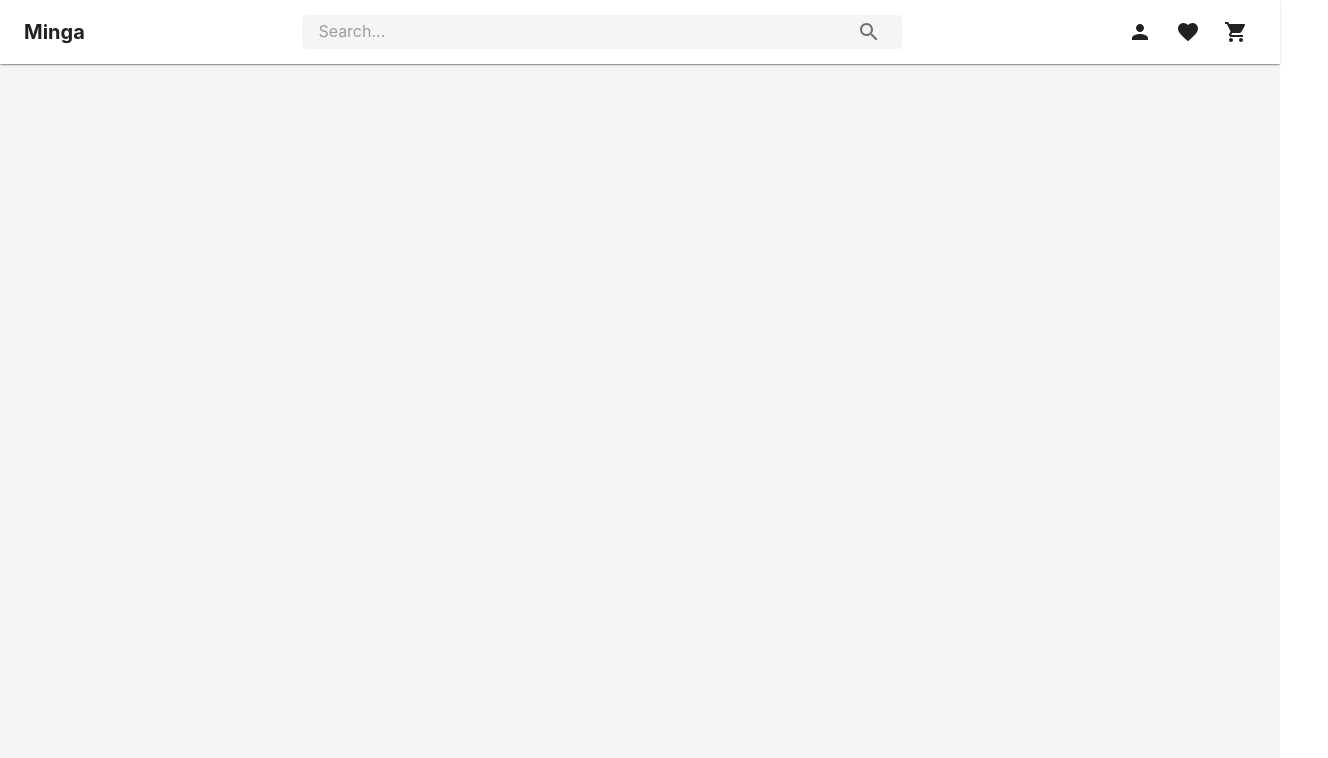
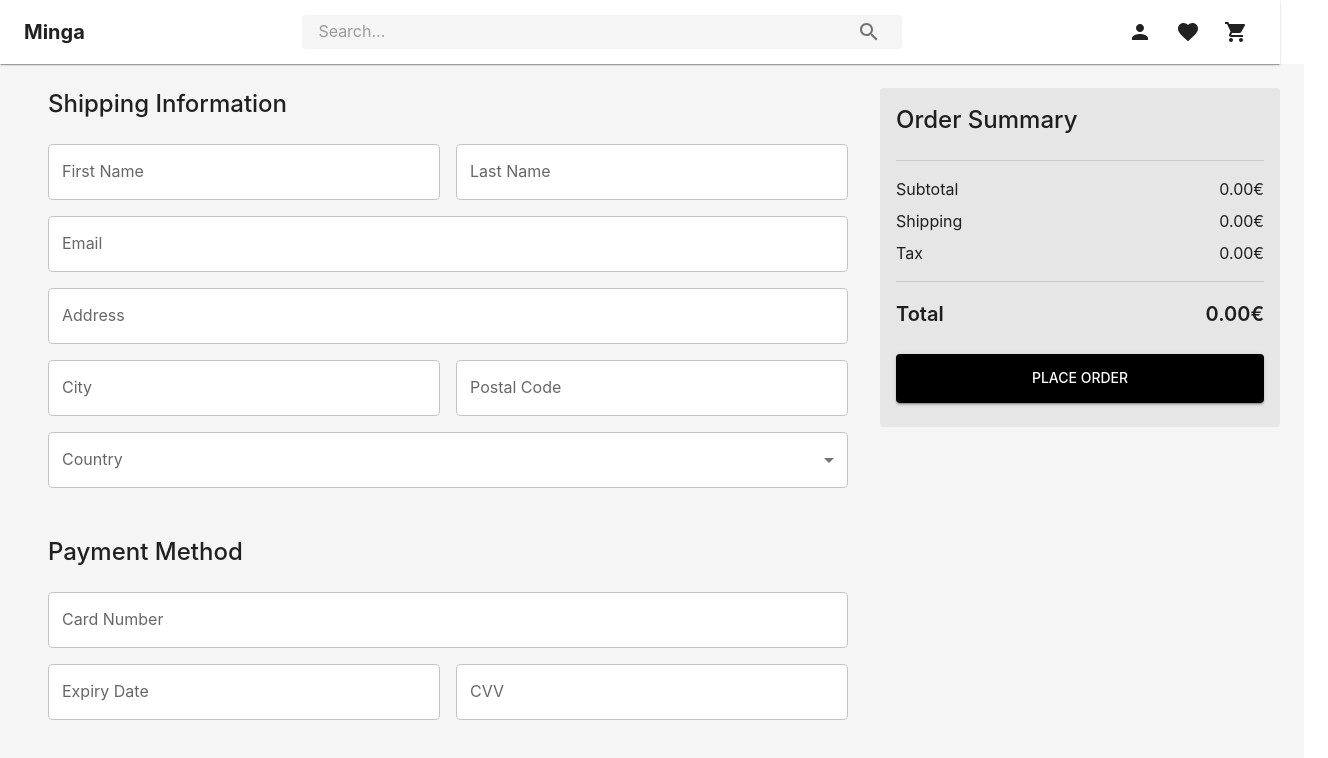
Before and after one commit to congy1344/ProjectReactJS_TeamSony, a React (Vite) app: page /checkout in a window 1280 px wide. Before the commit this address had no page. Shown: the top 758 px of the page, 1328 px wide, since content can reach past the window. Built offline with nearby package versions, Linux system fonts and the light colour scheme.

Commit message:
Add Order

```diff
--- a/src/App.jsx
+++ b/src/App.jsx
@@ -11,6 +11,7 @@ import Home from "./pages/Home";
 import Products from "./pages/Products";
 import ProductDetail from "./pages/ProductDetail";
 import Cart from "./pages/Cart";
+import Checkout from "./pages/Checkout";
 import Admin from "./pages/Admin";
 import "./index.css";
 
@@ -74,6 +75,7 @@ function App() {
               <Route path="/products" element={<Products />} />
               <Route path="/products/:id" element={<ProductDetail />} />
               <Route path="/cart" element={<Cart />} />
+              <Route path="/checkout" element={<Checkout />} />
               <Route path="/admin" element={<Admin />} />
             </Routes>
           </Container>
--- a/src/pages/Cart.jsx
+++ b/src/pages/Cart.jsx
@@ -167,6 +167,8 @@ const Cart = () => {
                   bgcolor: "black",
                 },
               }}
+              component={Link}
+              to="/checkout"
             >
               Proceed to checkout
             </Button>
--- /dev/null
+++ b/src/pages/Checkout.jsx
@@ -0,0 +1,200 @@
+import {
+  Container,
+  Typography,
+  Box,
+  Button,
+  TextField,
+  FormControl,
+  InputLabel,
+  Select,
+  MenuItem,
+  Divider,
+  Card,
+  CardContent,
+} from "@mui/material";
+import { useSelector } from "react-redux";
+import { Link } from "react-router-dom";
+
+const Checkout = () => {
+  const { items, total } = useSelector((state) => state.cart);
+
+  return (
+    <Container
+      maxWidth={false}
+      sx={{
+        p: 3,
+        mt: "64px",
+        width: "100vw",
+        maxWidth: "100vw !important",
+        height: "calc(100vh - 64px)",
+        overflowY: "auto",
+        bgcolor: "#f5f5f5",
+      }}
+    >
+      <Box sx={{ display: "flex", gap: 4 }}>
+        {/* Left side - Shipping Information */}
+        <Box sx={{ flex: 2 }}>
+          <Typography variant="h5" sx={{ mb: 3, fontWeight: 500 }}>
+            Shipping Information
+          </Typography>
+
+          <Box sx={{ display: "flex", gap: 2, mb: 2 }}>
+            <TextField
+              fullWidth
+              label="First Name"
+              variant="outlined"
+              sx={{ bgcolor: "white" }}
+            />
+            <TextField
+              fullWidth
+              label="Last Name"
+              variant="outlined"
+              sx={{ bgcolor: "white" }}
+            />
+          </Box>
+
+          <TextField
+            fullWidth
+            label="Email"
+            variant="outlined"
+            sx={{ mb: 2, bgcolor: "white" }}
+          />
+
+          <TextField
+            fullWidth
+            label="Address"
+            variant="outlined"
+            sx={{ mb: 2, bgcolor: "white" }}
+          />
+
+          <Box sx={{ display: "flex", gap: 2, mb: 2 }}>
+            <TextField
+              fullWidth
+              label="City"
+              variant="outlined"
+              sx={{ bgcolor: "white" }}
+            />
+            <TextField
+              fullWidth
+              label="Postal Code"
+              variant="outlined"
+              sx={{ bgcolor: "white" }}
+            />
+          </Box>
+
+          <FormControl fullWidth sx={{ mb: 2, bgcolor: "white" }}>
+            <InputLabel>Country</InputLabel>
+            <Select label="Country">
+              <MenuItem value="us">United States</MenuItem>
+              <MenuItem value="uk">United Kingdom</MenuItem>
+              <MenuItem value="fr">France</MenuItem>
+              <MenuItem value="de">Germany</MenuItem>
+            </Select>
+          </FormControl>
+
+          <Typography variant="h5" sx={{ mt: 4, mb: 3, fontWeight: 500 }}>
+            Payment Method
+          </Typography>
+
+          <Box sx={{ display: "flex", gap: 2, mb: 2 }}>
+            <TextField
+              fullWidth
+              label="Card Number"
+              variant="outlined"
+              sx={{ bgcolor: "white" }}
+            />
+          </Box>
+
+          <Box sx={{ display: "flex", gap: 2, mb: 2 }}>
+            <TextField
+              fullWidth
+              label="Expiry Date"
+              variant="outlined"
+              sx={{ bgcolor: "white" }}
+            />
+            <TextField
+              fullWidth
+              label="CVV"
+              variant="outlined"
+              sx={{ bgcolor: "white" }}
+            />
+          </Box>
+        </Box>
+
+        {/* Right side - Order Summary */}
+        <Box sx={{ flex: 1 }}>
+          <Card sx={{ bgcolor: "#e6e6e6", boxShadow: "none" }}>
+            <CardContent>
+              <Typography variant="h5" sx={{ mb: 3, fontWeight: 500 }}>
+                Order Summary
+              </Typography>
+
+              {items.map((item) => (
+                <Box key={item.id} sx={{ mb: 2 }}>
+                  <Box
+                    sx={{ display: "flex", justifyContent: "space-between" }}
+                  >
+                    <Typography variant="body1">{item.name}</Typography>
+                    <Typography variant="body1">
+                      {item.price.toFixed(2)}€
+                    </Typography>
+                  </Box>
+                  <Typography variant="body2" color="text.secondary">
+                    Quantity: {item.quantity}
+                  </Typography>
+                </Box>
+              ))}
+
+              <Divider sx={{ my: 2 }} />
+
+              <Box
+                sx={{ display: "flex", justifyContent: "space-between", mb: 1 }}
+              >
+                <Typography>Subtotal</Typography>
+                <Typography>{total.toFixed(2)}€</Typography>
+              </Box>
+              <Box
+                sx={{ display: "flex", justifyContent: "space-between", mb: 1 }}
+              >
+                <Typography>Shipping</Typography>
+                <Typography>0.00€</Typography>
+              </Box>
+              <Box
+                sx={{ display: "flex", justifyContent: "space-between", mb: 1 }}
+              >
+                <Typography>Tax</Typography>
+                <Typography>0.00€</Typography>
+              </Box>
+
+              <Divider sx={{ my: 2 }} />
+
+              <Box
+                sx={{ display: "flex", justifyContent: "space-between", mb: 3 }}
+              >
+                <Typography variant="h6">Total</Typography>
+                <Typography variant="h6">{total.toFixed(2)}€</Typography>
+              </Box>
+
+              <Button
+                variant="contained"
+                fullWidth
+                sx={{
+                  bgcolor: "black",
+                  color: "white",
+                  py: 1.5,
+                  "&:hover": {
+                    bgcolor: "black",
+                  },
+                }}
+              >
+                Place Order
+              </Button>
+            </CardContent>
+          </Card>
+        </Box>
+      </Box>
+    </Container>
+  );
+};
+
+export default Checkout;
```
